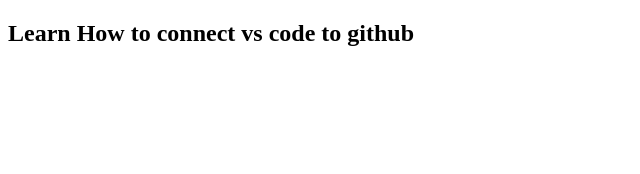
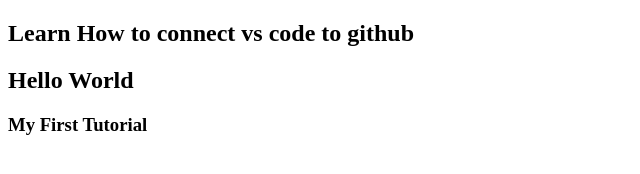
Before and after one commit to shivanichoudhary01/Learn, a plain HTML site: page index.html in a window 1280 px wide. Shown: the whole page, without its empty margins (0-640 px from the left). Drawn offline with Linux system fonts and the light colour scheme.

Commit message:
changing

```diff
--- a/index.html
+++ b/index.html
@@ -10,6 +10,8 @@
 
 <body>
     <h2>Learn How to connect vs code to github</h2>
+    <h2>Hello World</h2>
+    <h3>My First Tutorial</h3>
 </body>
 
 </html>
```
